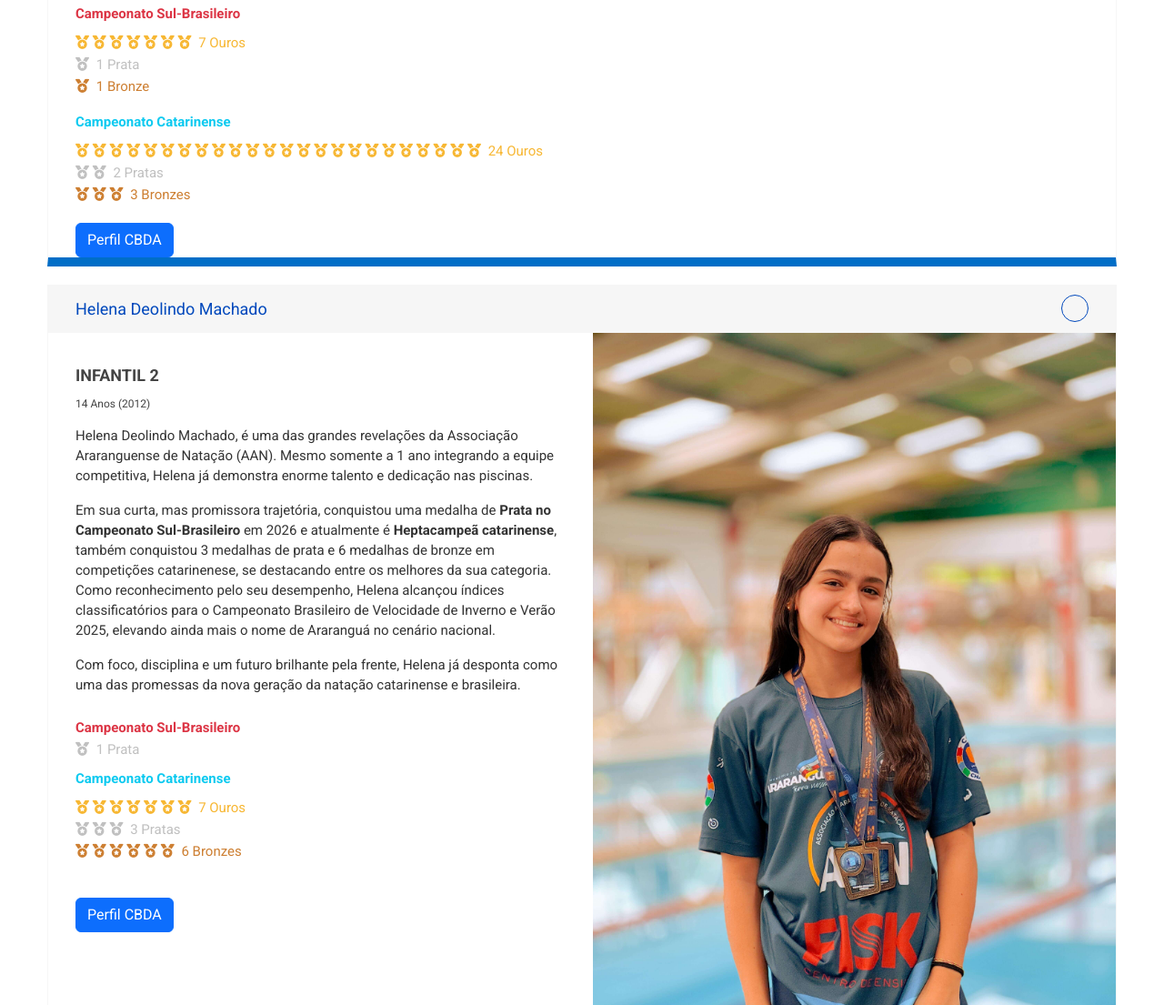
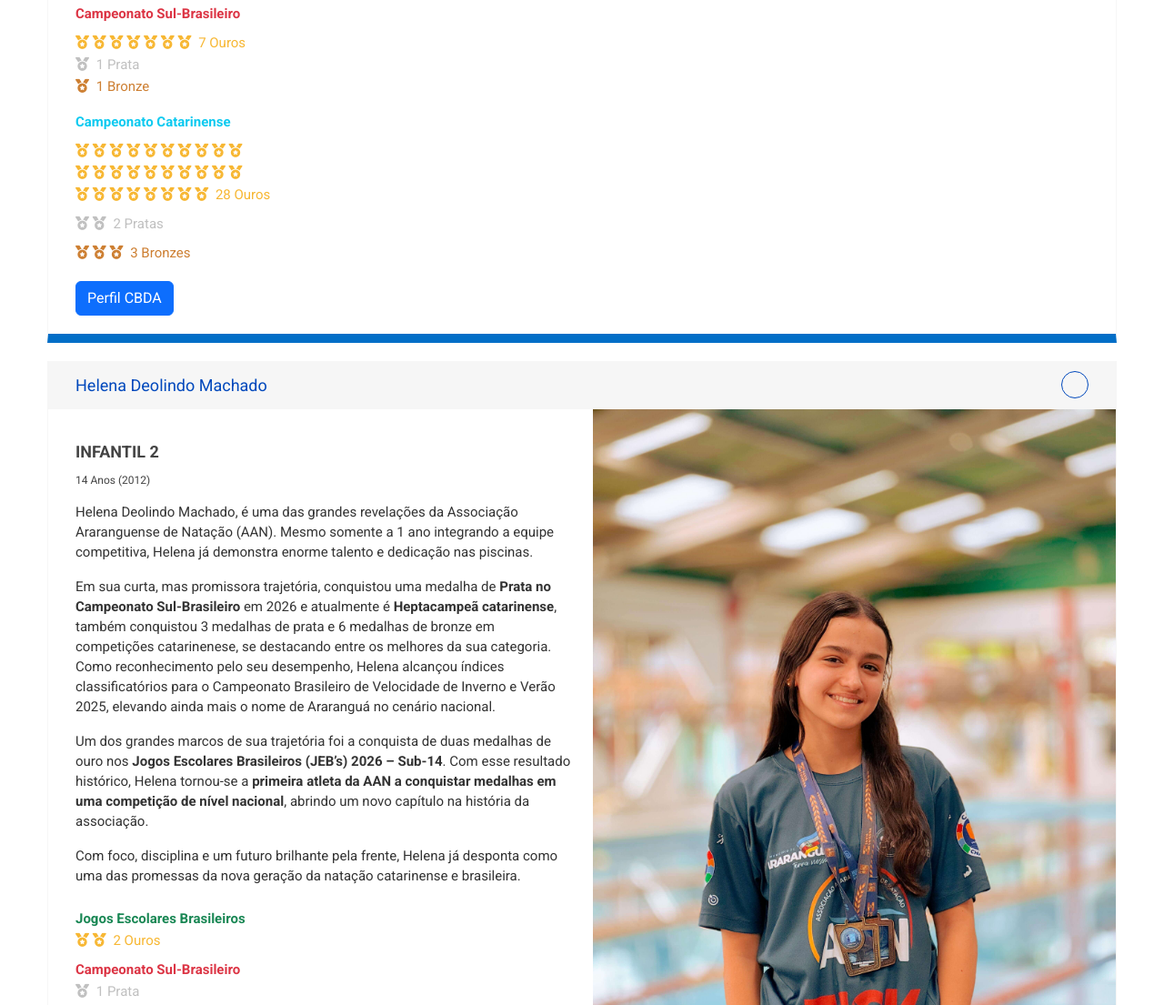
Before and after one commit to claudio-andre-goncalves/aan, a plain HTML site: page index.html in a window 1280 px wide. Shown: the part 2766-3871 px from the top of the page at 91% size. Drawn offline with Linux system fonts and the light colour scheme; some icons are missing; a web font is replaced by a local one.

Commit message:
feat: update medals

```diff
--- a/assets/css/style.css
+++ b/assets/css/style.css
@@ -582,7 +582,7 @@ p.hover {
     border-top-color: #f6f6f6;
     margin-bottom: 20px;
     border: 1px solid #F6F6F6;
-    padding: 0;
+    padding: 0 0 20px;
     border-bottom: 10px solid #016EC7;
     background: #fff;
 }
--- a/index.html
+++ b/index.html
@@ -32,8 +32,8 @@
         <link rel="stylesheet" href="assets/css/shortcode/shortcodes.css">
 
         <!-- Main Style CSS -->
-        <link rel="stylesheet" href="assets/css/style.css?v=1.0.3">
-        <link rel="stylesheet" href="assets/css/custom.css?v=1.0.3">
+        <link rel="stylesheet" href="assets/css/style.css?v=1.0.4">
+        <link rel="stylesheet" href="assets/css/custom.css?v=1.0.4">
         <link rel="stylesheet" href="assets/css/responsive.css?v=1.0.3">
     </head>
 
@@ -289,7 +289,7 @@
                                                                 Francisco Espíndula Gonçalves é um jovem talento da natação catarinense, com apenas 9 anos de idade. Atleta dedicado e apaixonado pelo esporte, Francisco já integra o quadro competitivo da Federação Aquática de Santa Catarina (FASC) há 2 anos, representando com orgulho a Associação Araranguense de Natação (AAN).
                                                             </p>
                                                             <p class="main mb-3">
-                                                                Mesmo tão jovem, já acumula resultados expressivos no cenário competitivo. Atualmente é <strong>Heptacampeão Sul Brasileiro</strong>, ainda conquistou 1 de prata e 1 de bronze nesse mesmo campeonato, além de 24 vezes campeão catarinense, com 2 de prata e 3 de bronze em competições estaduais. Seu talento e dedicação o levaram a alcançar 6 recordes brasileiros da temporada 2025 na categoria Mirim 1, em provas disputadas em piscina de 50 metros.
+                                                                Mesmo tão jovem, já acumula resultados expressivos no cenário competitivo. Atualmente é <strong>Heptacampeão Sul Brasileiro</strong>, ainda conquistou 1 de prata e 1 de bronze nesse mesmo campeonato, além de 28 vezes campeão catarinense, com 2 de prata e 3 de bronze em competições estaduais. Seu talento e dedicação o levaram a alcançar 6 recordes brasileiros da temporada 2025 na categoria Mirim 1, em provas disputadas em piscina de 50 metros.
                                                             </p>
                                                             <p class="main mb-3">
                                                                 Com disciplina, entusiasmo e vontade de evoluir a cada treino, Francisco já se destaca como uma das grandes promessas da natação brasileira, levando o nome de Araranguá para o topo dos pódios e inspirando outros jovens atletas.
@@ -330,6 +330,8 @@
                                                                         <i class="fa fa-medal text-gold"></i>
                                                                         <i class="fa fa-medal text-gold"></i>
                                                                         <i class="fa fa-medal text-gold"></i>
+                                                                    </p>
+                                                                    <p class="mb-0 mt-0">
                                                                         <i class="fa fa-medal text-gold"></i>
                                                                         <i class="fa fa-medal text-gold"></i>
                                                                         <i class="fa fa-medal text-gold"></i>
@@ -340,18 +342,24 @@
                                                                         <i class="fa fa-medal text-gold"></i>
                                                                         <i class="fa fa-medal text-gold"></i>
                                                                         <i class="fa fa-medal text-gold"></i>
+                                                                    </p>
+                                                                    <p class="mb-0 mt-0">
                                                                         <i class="fa fa-medal text-gold"></i>
                                                                         <i class="fa fa-medal text-gold"></i>
                                                                         <i class="fa fa-medal text-gold"></i>
                                                                         <i class="fa fa-medal text-gold"></i>
-                                                                        <span class="ms-1 text-gold">24 Ouros</span>
+                                                                        <i class="fa fa-medal text-gold"></i>
+                                                                        <i class="fa fa-medal text-gold"></i>
+                                                                        <i class="fa fa-medal text-gold"></i>
+                                                                        <i class="fa fa-medal text-gold"></i>
+                                                                        <span class="ms-1 text-gold">28 Ouros</span>
                                                                     </p>
-                                                                    <p class="mb-0">
+                                                                    <p class="mb-0 mt-2">
                                                                         <i class="fa fa-medal text-silver"></i>
                                                                         <i class="fa fa-medal text-silver"></i>
                                                                         <span class="ms-1 text-silver">2 Pratas</span>
                                                                     </p>
-                                                                    <p>
+                                                                    <p class="mt-2">
                                                                         <i class="fa fa-medal text-bronze"></i>
                                                                         <i class="fa fa-medal text-bronze"></i>
                                                                         <i class="fa fa-medal text-bronze"></i>
@@ -394,11 +402,22 @@
                                                                 Em sua curta, mas promissora trajetória, conquistou uma medalha de <strong>Prata no Campeonato Sul-Brasileiro</strong> em 2026 e atualmente é <strong>Heptacampeã catarinense</strong>, também conquistou 3 medalhas de prata e 6 medalhas de bronze em competições catarinenese, se destacando entre os melhores da sua categoria. Como reconhecimento pelo seu desempenho, Helena alcançou índices classificatórios para o Campeonato Brasileiro de Velocidade de Inverno e Verão 2025, elevando ainda mais o nome de Araranguá no cenário nacional.
                                                             </p>
                                                             <p class="main mb-3">
+                                                                Um dos grandes marcos de sua trajetória foi a conquista de duas medalhas de ouro nos <strong>Jogos Escolares Brasileiros (JEB’s) 2026 – Sub-14</strong>. Com esse resultado histórico, Helena tornou-se a <strong>primeira atleta da AAN a conquistar medalhas em uma competição de nível nacional</strong>, abrindo um novo capítulo na história da associação.
+                                                            </p>
+                                                            <p class="main mb-3">
                                                                 Com foco, disciplina e um futuro brilhante pela frente, Helena já desponta como uma das promessas da nova geração da natação catarinense e brasileira.
                                                             </p>
 
                                                             <ul class="mt-4 mb-0">
                                                                 <li>
+                                                                    <strong class="text-success">Jogos Escolares Brasileiros</strong>
+                                                                    <p class="mb-0">
+                                                                        <i class="fa fa-medal text-gold"></i>
+                                                                        <i class="fa fa-medal text-gold"></i>
+                                                                        <span class="ms-1 text-gold">2 Ouros</span>
+                                                                    </p>
+                                                                </li>
+                                                                <li class="mt-2 mb-0">
                                                                     <strong class="text-danger">Campeonato Sul-Brasileiro</strong>
                                                                     <p class="mb-0">
                                                                         <i class="fa fa-medal text-silver"></i>
@@ -592,7 +611,8 @@
                                                                     <strong class="text-info">Campeonato Catarinense</strong>
                                                                     <p class="mb-0">
                                                                         <i class="fa fa-medal text-silver"></i>
-                                                                        <span class="ms-1 text-silver">1 Prata</span>
+                                                                        <i class="fa fa-medal text-silver"></i>
+                                                                        <span class="ms-1 text-silver">2 Pratas</span>
                                                                     </p>
                                                                     <p>
                                                                         <i class="fa fa-medal text-bronze"></i>
```
